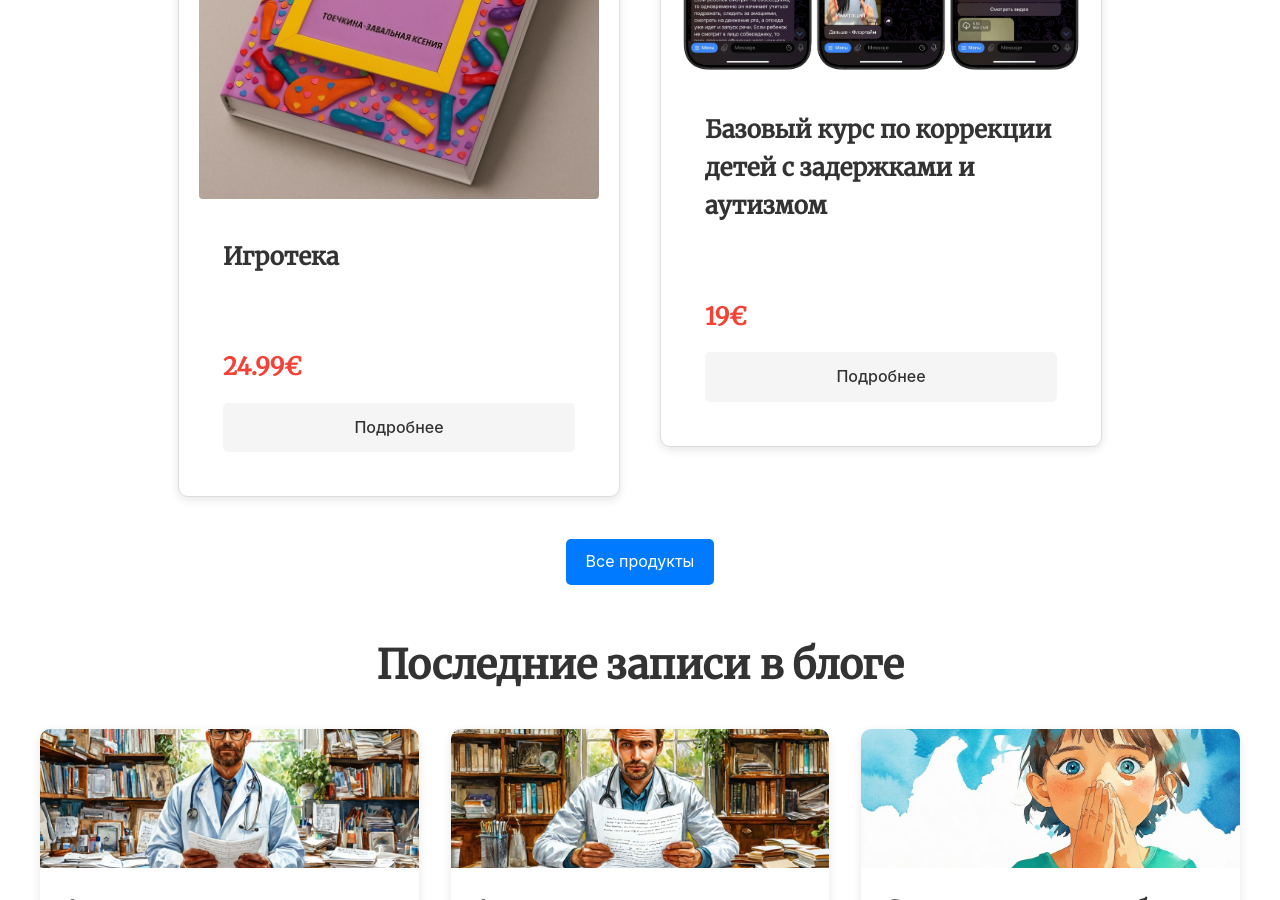
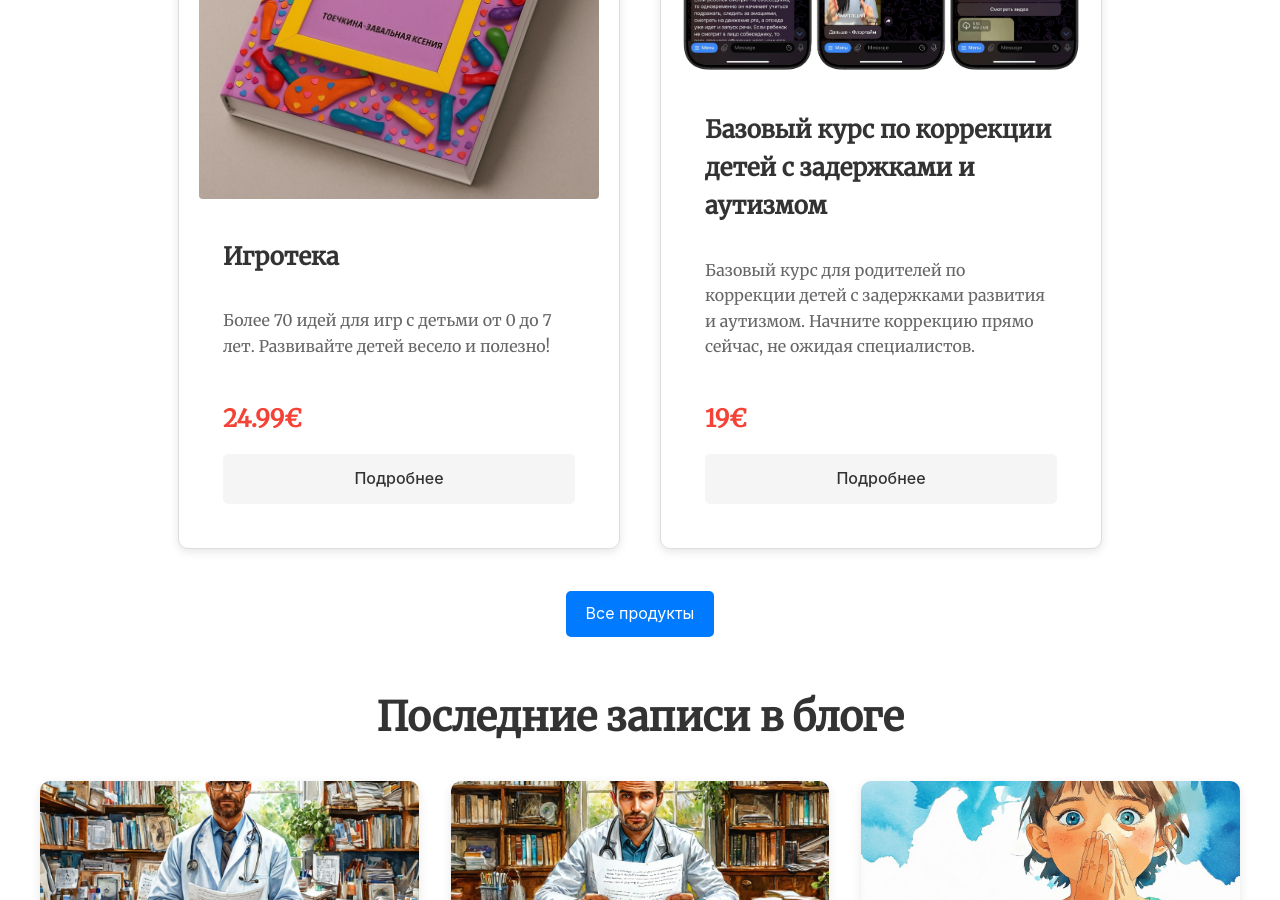
Before and after one commit to alexzavalny/ToykinaBusinessCard, a Jekyll site: the page built from index.md, in a window 1280 px wide and 900 px high, scrolled down 1406 px. Built offline with Jekyll 4.4.1, drawn with Linux system fonts in a browser that asks for light colours; comment, search, counter and statistics services are not loaded.

Commit message:
Update product excerpts for igroteka and telegram course
- Added informative excerpts to the igroteka and telegram course product pages to enhance user understanding of the offerings.
- The igroteka excerpt highlights over 70 game ideas for children aged 0 to 7, while the telegram course excerpt emphasizes a basic course for parents addressing developmental delays and autism.

```diff
--- a/_products/igroteka.md
+++ b/_products/igroteka.md
@@ -5,6 +5,7 @@ image: "/img/book.jpg"
 price: "24.99€"
 button_url: "https://buy.stripe.com/9AQaHE3Ok17pahW7sy"
 button_text: "Купить книгу"
+excerpt: "Более 70 идей для игр с детьми от 0 до 7 лет. Развивайте детей весело и полезно!"
 features:
   - title: "Для самых маленьких"
     description: "Игры для детей от 0 до 1 года, которые развивают сенсорику и моторику с самого раннего возраста."
--- a/_products/telegram-course.md
+++ b/_products/telegram-course.md
@@ -5,6 +5,7 @@ image: "/img/course.jpg"
 price: "19€"
 button_url: "https://buy.stripe.com/eVa2b8esYcQ775KaEM"
 button_text: "Купить курс"
+excerpt: "Базовый курс для родителей по коррекции детей с задержками развития и аутизмом. Начните коррекцию прямо сейчас, не ожидая специалистов."
 ---
 
 <style>
```
